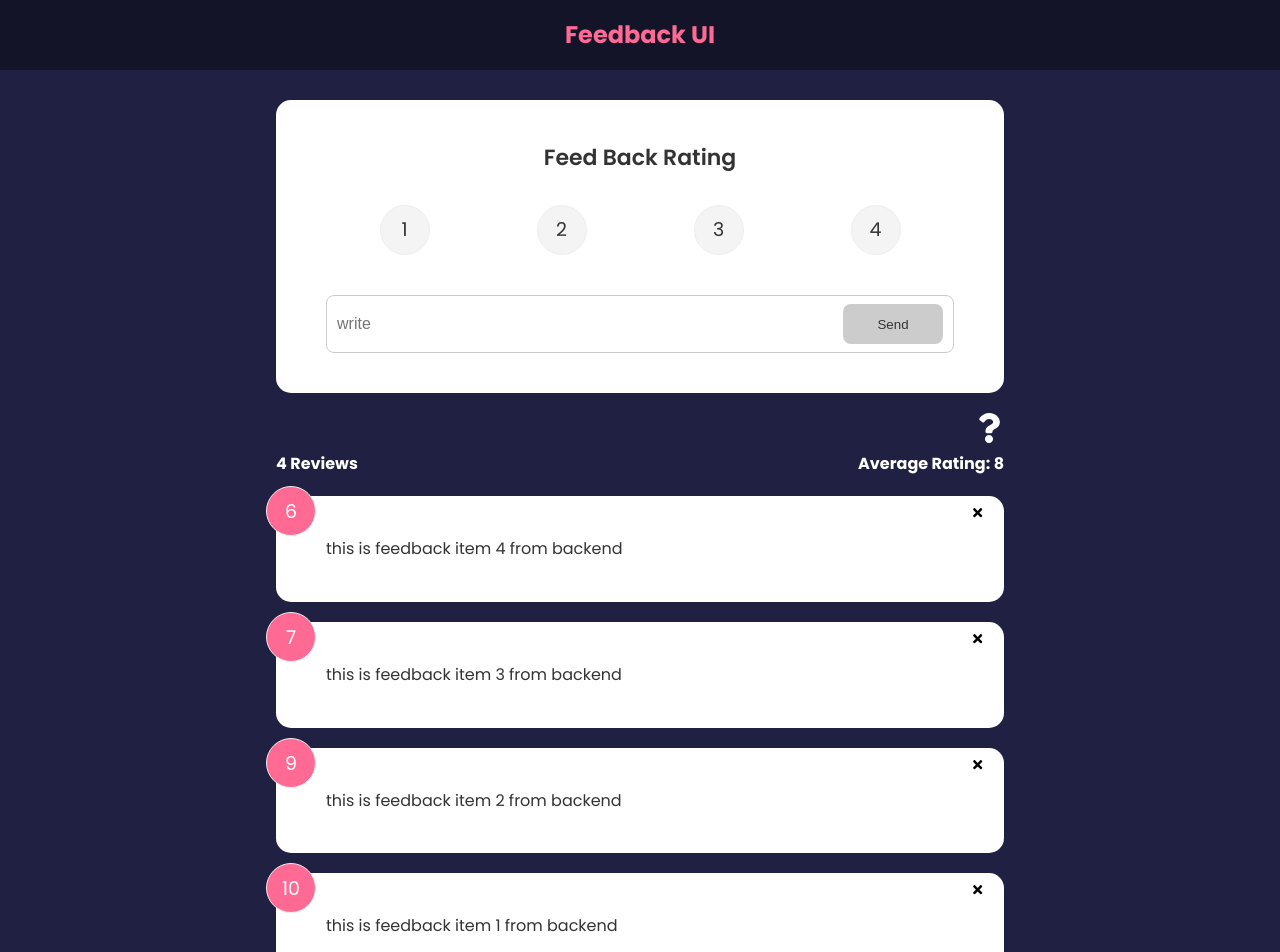
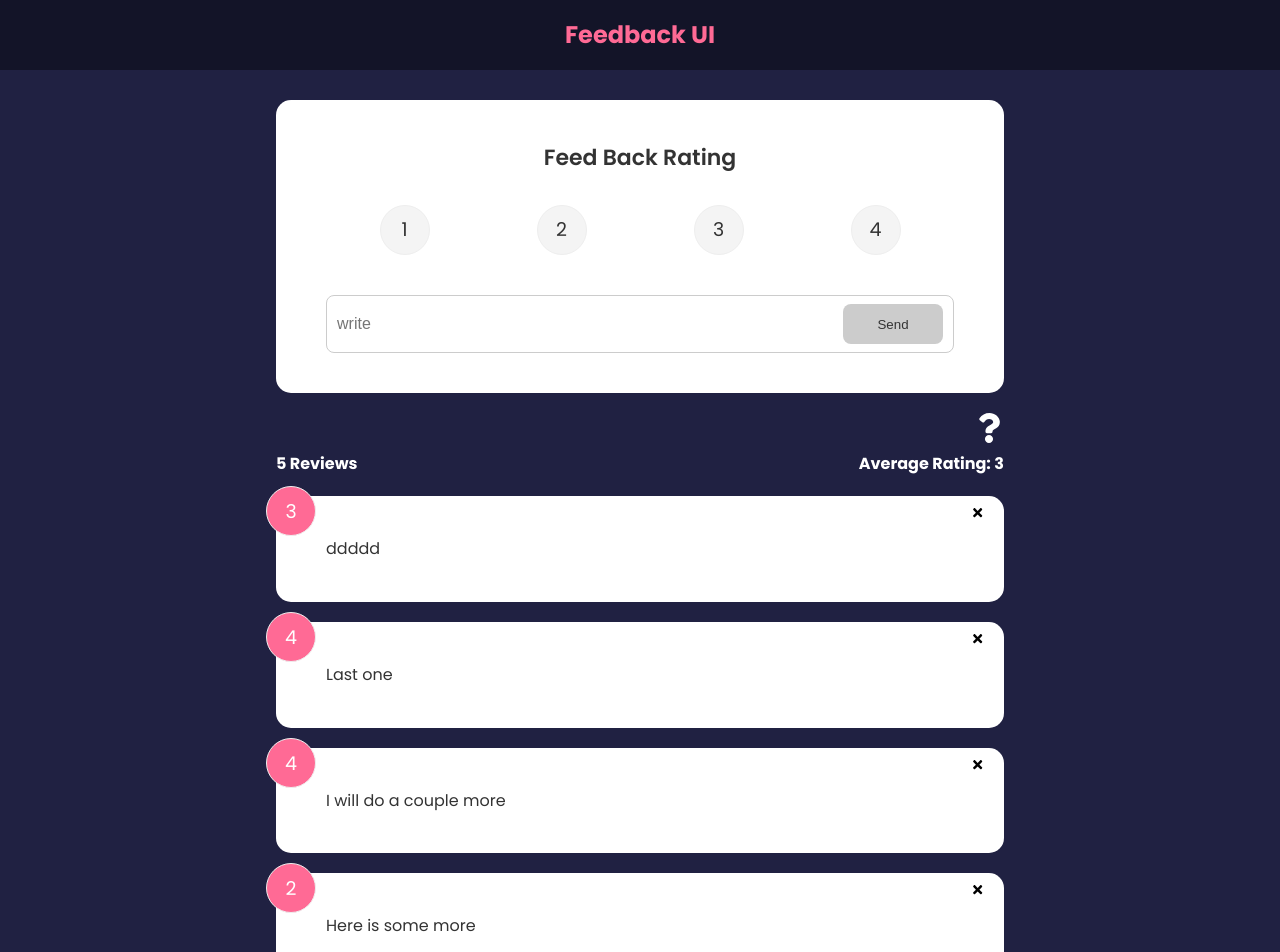
Before and after one commit to Dustin1386/react-tutorial-traversy, a React (Create React App) app: page / in a window 1280 px wide. Shown: the top 952 px of the page. Built offline with nearby package versions, Linux system fonts and the light colour scheme; data requests are answered from the project's data file.

Commit message:
small changes

```diff
--- a/db.json
+++ b/db.json
@@ -1,24 +1,29 @@
 {
   "feedback": [
     {
-      "id": 1,
-      "rating": 10,
-      "text": "this is feedback item 1 from backend"
+      "rating": 1,
+      "text": "Whoops ",
+      "id": 2
     },
     {
-      "id": 2,
-      "rating": 9,
-      "text": "this is feedback item 2 from backend"
+      "rating": 2,
+      "text": "Here is some more ",
+      "id": 3
     },
     {
-      "id": 3,
-      "rating": 7,
-      "text": "this is feedback item 3 from backend"
+      "rating": 4,
+      "text": "I will do a couple more",
+      "id": 4
     },
     {
-      "id": 4,
-      "rating": 6,
-      "text": "this is feedback item 4 from backend"
+      "rating": 4,
+      "text": "Last one",
+      "id": 5
+    },
+    {
+      "rating": 3,
+      "text": "ddddd",
+      "id": 6
     }
   ]
 }
--- a/src/components/FeedbackStats.js
+++ b/src/components/FeedbackStats.js
@@ -5,13 +5,11 @@ import FeedbackContext from '../context/FeedbackContext'
 
 function FeedbackStats() {
   const {feedback} = useContext(FeedbackContext)
-  console.log(feedback)
     //sum of ratings
     //divided by total ratings
     const ratingSum = feedback.reduce((acc,cur) => {
         return acc + cur.rating
     }, 0)
-    console.log(ratingSum)
     const ratingAverage =  ratingSum / feedback.length
   return (
     <div className='feedback-stats'>
```
